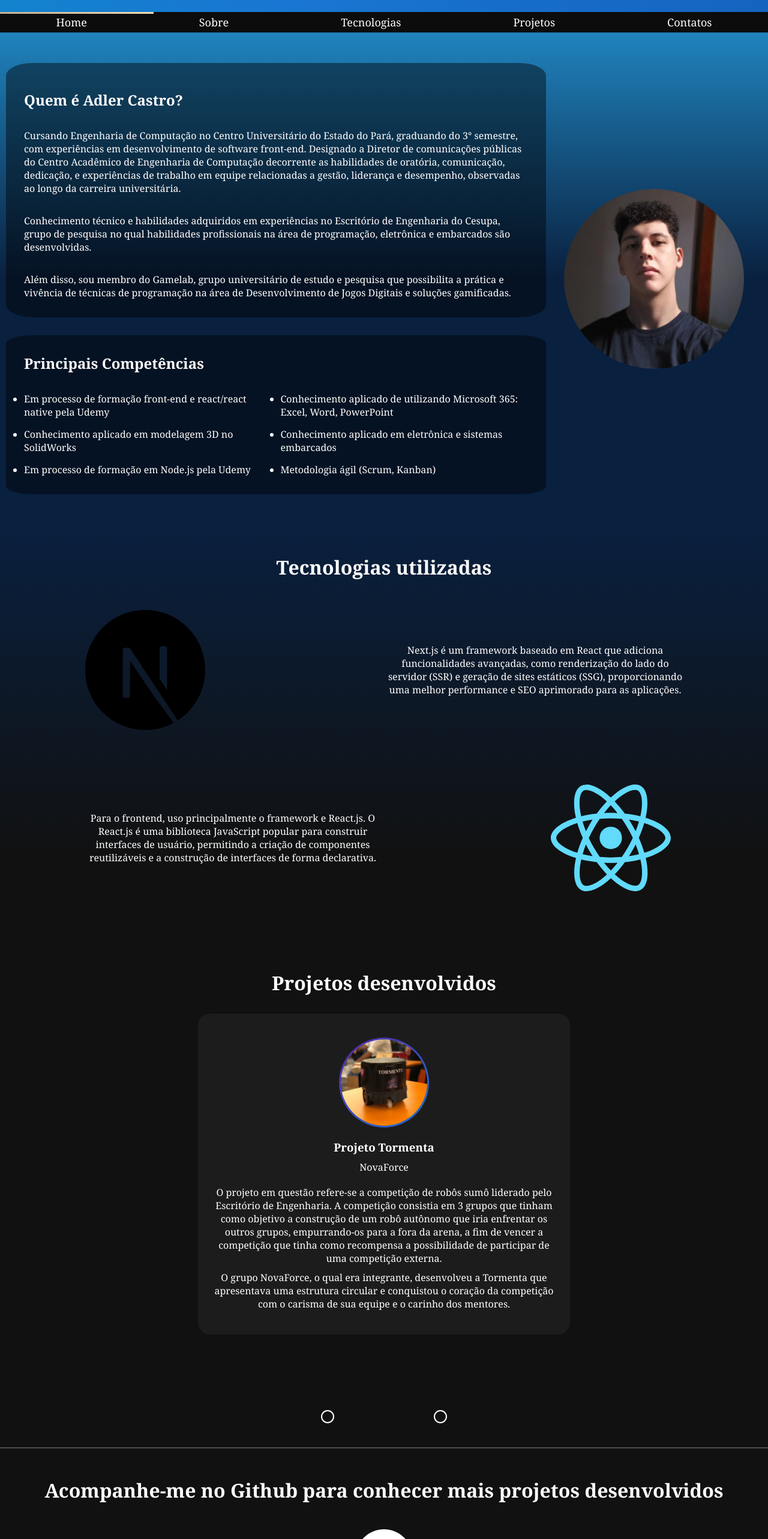
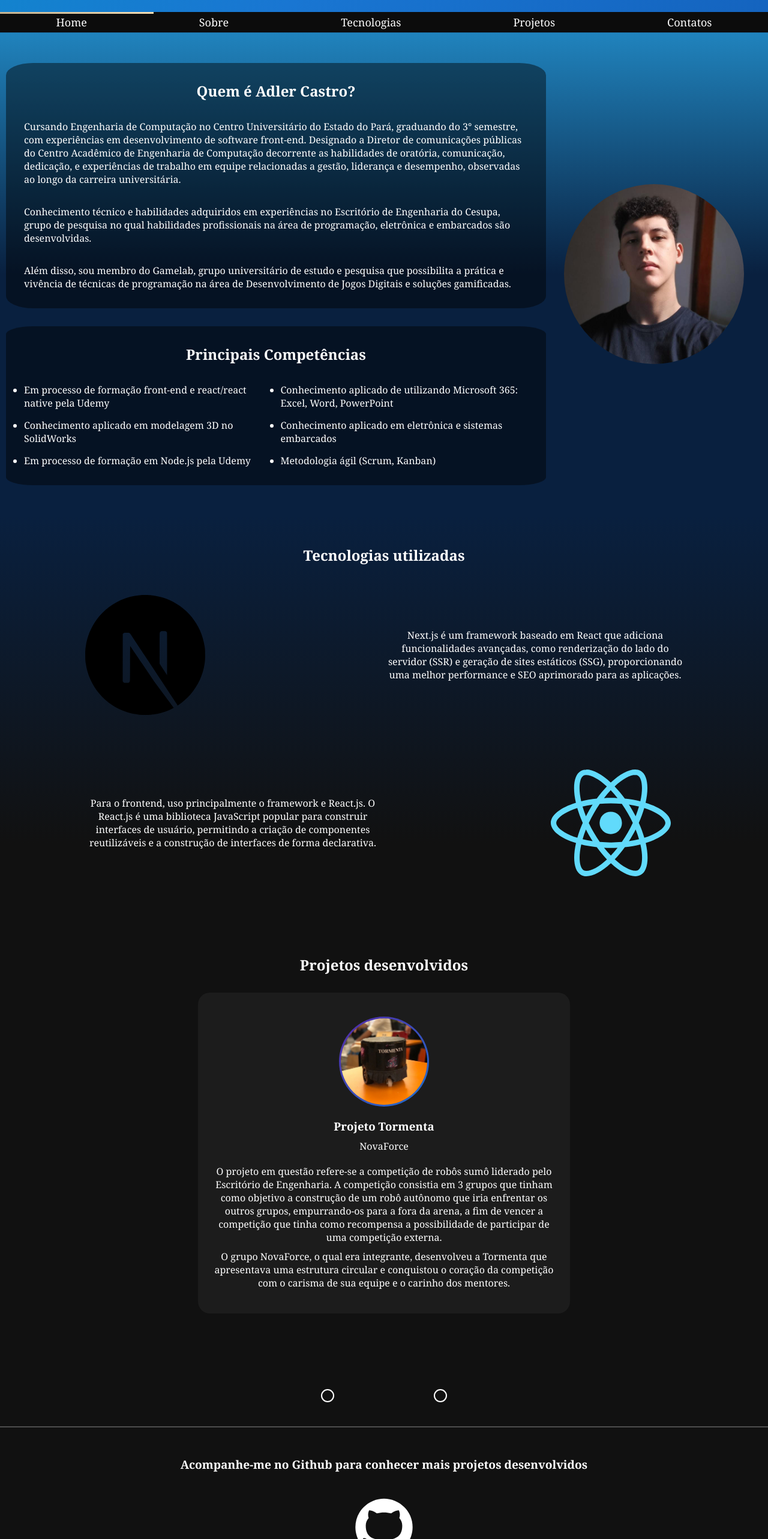
Before and after one commit to AdlerCastro/Website-Pessoal, a Next.js app in the folder website-pessoal/: page / in a window 1280 px wide. Shown: the part 780-3346 px from the top of the page at 60% size. Built offline with nearby package versions, Linux system fonts and the light colour scheme.

Commit message:
:ok_hand: style: Ajustes CSS dos títulos

```diff
--- a/website-pessoal/src/components/templates/About/styles.css
+++ b/website-pessoal/src/components/templates/About/styles.css
@@ -36,7 +36,8 @@
 }
 
 .description h1{
-    padding-top: 15px;
+    text-align: center;
+    font-size: x-large;
 }
 
 .description p{
@@ -63,6 +64,10 @@
 
     background: var(--background-description);
     border-radius: 5%;
+}
+
+.Skills h1{
+    text-align: center;
 }
 
 .listSkills{
--- a/website-pessoal/src/components/templates/Footer/style.css
+++ b/website-pessoal/src/components/templates/Footer/style.css
@@ -56,7 +56,7 @@
 
 .Contatos h1{
     text-align: center;
-    font-size: xx-large;
+    font-size: larger;
 }
 
 .SocialMedia{
--- a/website-pessoal/src/components/templates/Projects/styles.css
+++ b/website-pessoal/src/components/templates/Projects/styles.css
@@ -15,5 +15,5 @@
  .bodyProjects h1{
    padding: 10px;
    margin-bottom: 10px;
-   font-size: xx-large;
+   font-size: x-large;
  }
--- a/website-pessoal/src/components/templates/Technologies/styles.css
+++ b/website-pessoal/src/components/templates/Technologies/styles.css
@@ -14,7 +14,7 @@
 .bodyTechnologies h1{
     padding: 10px;
     margin-bottom: 10px;
-    font-size: xx-large;
+    font-size: x-large;
 }
 
 .technologies{
```
